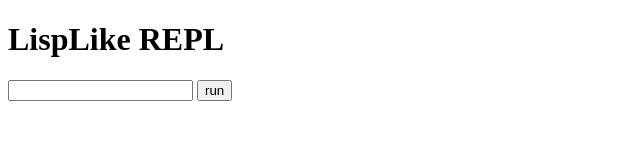
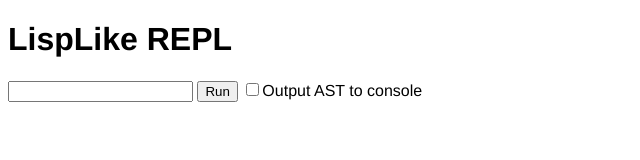
Before and after one commit to sfplayer247/lisplike, a website built with Parcel: page repl.html in a window 1280 px wide. Shown: the whole page, without its empty margins (0-640 px from the left). Built offline with nearby package versions, Linux system fonts and the light colour scheme.

Commit message:
Added option to output the AST on the REPL.

```diff
--- a/repl.html
+++ b/repl.html
@@ -4,12 +4,18 @@
 <head>
 	<meta charset="UTF-8">
 	<title>LispLike REPL</title>
+  <style>
+    body {
+      font-family: helvetica;
+    }
+  </style>
 </head>
 
 <body>
   <h1>LispLike REPL</h1>
   <input id="input"></input>
-  <button id="submit">run</button>
+  <button id="submit">Run</button>
+  <input type="checkbox" id="parseCheckbox">Output AST to console
   <p id="output"></p>
   <script src="website/repl.js" type="module"></script>
 </body>
--- a/website/repl.js
+++ b/website/repl.js
@@ -4,8 +4,17 @@ var env = new Enviroment();
 
 function runcode() {
   var code = document.getElementById("input").value;
+  // Clear the value of the input
   document.getElementById("input").value = "";
+  // Clear the enviroment output so it we don't repeat outputs
   env.output = "";
+
+  // Log the AST to console
+  if (document.getElementById('parseCheckbox').checked) {
+    console.dir(new Enviroment().parse(code))
+  }
+
+  // Display the output
   document.getElementById("output").innerText =
     ">" +
     code +
@@ -14,6 +23,7 @@ function runcode() {
     document.getElementById("output").innerText;
 }
 
+// Used run code when ever enter is pressed
 function isEnter(e) {
   if (e.key == "Enter") {
     runcode();
```
